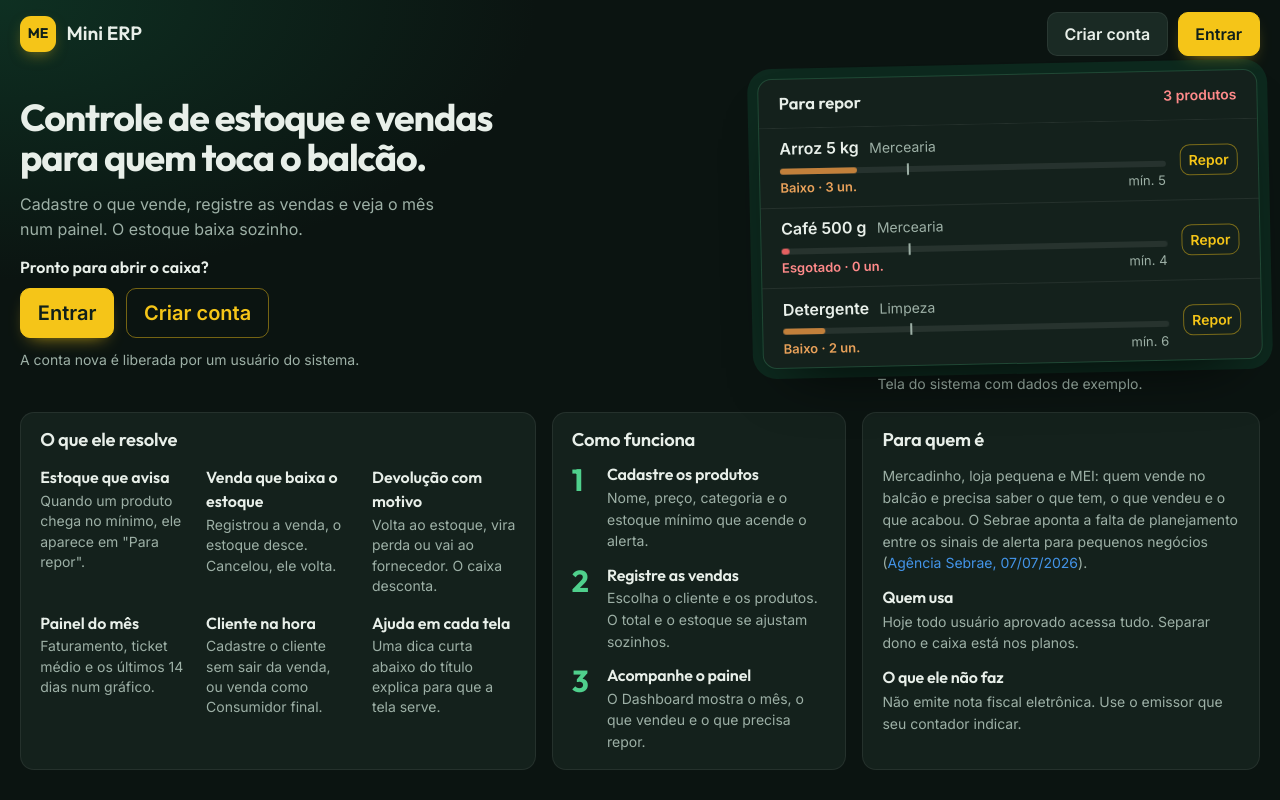
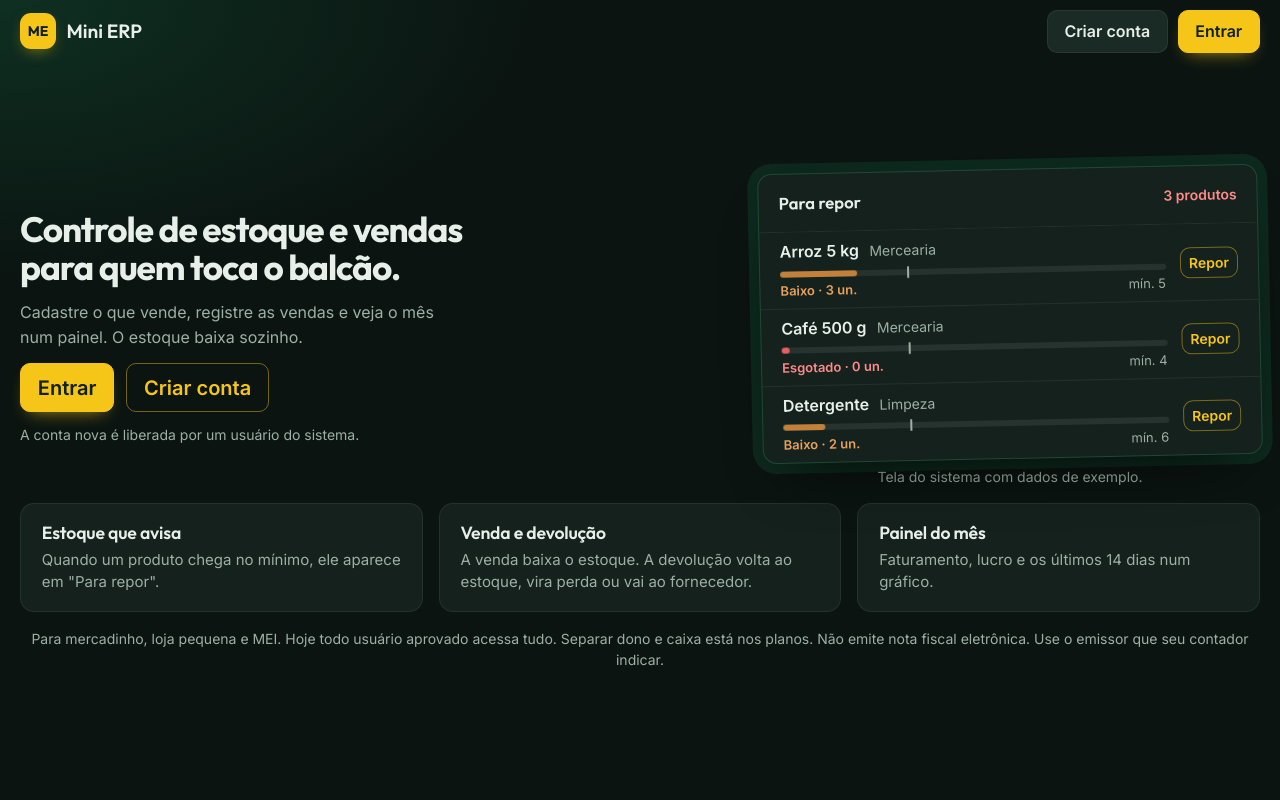
Before and after one commit to negri007/MINI-ERP, a Laravel app: page / in a window 1280 px wide. Run offline with Laravel 12, Linux system fonts and the light colour scheme.

Commit message:
Página inicial mais limpa: abertura, três destaques e uma linha de rodapé
Co-Authored-By: Claude Sonnet 5.5 <noreply@anthropic.com>
Claude-Session: https://claude.ai/code/session_0111rcv9K2qLxjN1XcRWxr7U

```diff
--- a/public/css/apresentacao.css
+++ b/public/css/apresentacao.css
@@ -66,79 +66,28 @@
 .ap-contagem { color: #ff8a8a; font-family: var(--fonte-texto); font-size: var(--texto-pequeno); font-weight: 600; }
 .ap-amostra figcaption { margin-top: 1rem; color: var(--texto-2); font-size: var(--texto-pequeno); text-align: center; }
 
-/* Blocos: três cartões lado a lado, cada um com um assunto */
-.ap-blocos {
-    display: grid;
-    grid-template-columns: minmax(0, 1.75fr) minmax(0, 1fr) minmax(0, 1.35fr);
-    gap: 1rem;
-}
-.ap-bloco {
-    padding: 1.3rem 1.4rem;
-    border: 1px solid var(--borda);
-    border-radius: var(--raio);
-    background: var(--cartao);
-}
-.ap-bloco h2 { margin: 0 0 .9rem; font-size: 1.15rem; }
-.ap-bloco h3 { margin: .9rem 0 .2rem; font-size: 1rem; }
-.ap-bloco p { margin: 0; color: var(--texto-2); font-size: .9375rem; line-height: 1.55; }
-
-/* "O que ele resolve": seis itens em três colunas (duas linhas) */
-.ap-lista { display: grid; grid-template-columns: repeat(3, minmax(0, 1fr)); gap: .9rem 1.4rem; margin: 0; }
-.ap-lista dt { color: var(--texto); font-family: var(--fonte-titulo); font-weight: 600; }
-.ap-lista dd { margin: .1rem 0 0; color: var(--texto-2); font-size: .9375rem; line-height: 1.45; }
-
-/* "Como funciona": é uma sequência de verdade, então leva número */
-.ap-passos { display: grid; gap: .85rem; margin: 0; padding: 0; list-style: none; counter-reset: passo; }
-.ap-passos li { display: grid; grid-template-columns: 2.2rem minmax(0, 1fr); counter-increment: passo; }
-.ap-passos li::before {
-    content: counter(passo);
-    grid-row: span 2;
-    color: var(--verde-texto);
-    font-family: var(--fonte-titulo);
-    font-size: 1.9rem;
-    font-weight: 700;
-    line-height: 1;
-}
-.ap-passos h3 { margin: 0 0 .15rem; font-size: 1rem; }
-
-/* Notebook mais baixo: aperta um pouco para continuar sem rolar */
-@media (min-width: 992px) and (max-height: 800px) {
-    .ap-topo { padding: .75rem 0; }
-    .ap-pagina { gap: 1.1rem; }
-    .ap-amostra figcaption { margin-top: .6rem; }
-    .ap-amostra .card-header { padding-top: .7rem; padding-bottom: .7rem; }
-    .ap-abertura h1 { font-size: 2.35rem; }
-    .ap-lead { font-size: 1rem; margin-bottom: .8rem; }
-    .ap-bloco { padding: 1rem 1.2rem; }
-    .ap-bloco p, .ap-lista dd { font-size: .875rem; }
-    .ap-amostra .estoque-item { padding-top: .55rem; padding-bottom: .55rem; }
-}
-
-/* Telas ainda mais baixas (1280×720): títulos menores */
-@media (min-width: 992px) and (max-height: 740px) {
-    .ap-abertura h1 { font-size: 2.1rem; margin-bottom: .6rem; }
-    .ap-chamada { display: none; } /* a frase volta nas telas maiores; os botões continuam */
-    .ap-bloco h2 { margin-bottom: .6rem; font-size: 1.05rem; }
-    .ap-lista { gap: .6rem 1.2rem; }
-    .ap-bloco h3 { margin-top: .6rem; }
-    .ap-blocos { grid-template-columns: minmax(0, 1.55fr) minmax(0, 1.15fr) minmax(0, 1.4fr); }
-    .ap-amostra .estoque-item { padding-top: .4rem; padding-bottom: .4rem; }
-    .ap-passos { gap: .6rem; }
-    .ap-topo { padding: .5rem 0; }
-    .ap-bloco { padding: .85rem 1.1rem; }
-    .ap-bloco p, .ap-lista dd { font-size: .8125rem; line-height: 1.4; }
-    .ap-blocos { grid-template-columns: minmax(0, 1.7fr) minmax(0, 1.1fr) minmax(0, 1.35fr); }
-}
-
-/* Tablet: blocos em duas colunas */
-@media (max-width: 1199.98px) {
-    .ap-blocos { grid-template-columns: minmax(0, 1fr) minmax(0, 1fr); }
-    .ap-resolve { grid-column: 1 / -1; }
-}
+/* Destaques: três cartões lado a lado, com título e uma frase */
+.ap-blocos { display: grid; grid-template-columns: repeat(3, minmax(0, 1fr)); gap: 1rem; }
+.ap-bloco { padding: 1.1rem 1.3rem; border: 1px solid var(--borda); border-radius: var(--raio); background: var(--cartao); }
+.ap-bloco h2 { margin: 0 0 .35rem; font-size: 1.1rem; }
+.ap-bloco p { margin: 0; color: var(--texto-2); font-size: .9375rem; line-height: 1.5; }
+.ap-rodape { margin: 0; color: var(--texto-2); font-size: var(--texto-pequeno); text-align: center; }
 
 /* Celular: tudo em uma coluna */
 @media (max-width: 767.98px) {
-    .ap-abertura, .ap-blocos, .ap-lista { grid-template-columns: minmax(0, 1fr); }
+    .ap-abertura, .ap-blocos { grid-template-columns: minmax(0, 1fr); }
     .ap-amostra .card { transform: none; }
     .ap-acesso .btn-secondary { display: none; } /* "Criar conta" continua nos botões da abertura */
+    .ap-rodape { text-align: left; }
 }
+
+/* Telas baixas: aperta um pouco para continuar sem rolar */
+@media (min-width: 992px) and (max-height: 800px) {
+    .ap-topo { padding: .6rem 0; }
+    .ap-pagina { gap: 1rem; }
+    .ap-abertura h1 { font-size: 2.2rem; }
+    .ap-lead { font-size: 1rem; margin-bottom: .8rem; }
+    .ap-chamada { display: none; }
+    .ap-amostra figcaption { margin-top: .5rem; }
+    .ap-amostra .estoque-item { padding-top: .45rem; padding-bottom: .45rem; }
+}
--- a/resources/views/apresentacao.blade.php
+++ b/resources/views/apresentacao.blade.php
@@ -68,71 +68,27 @@
             </figure>
         </section>
 
-        {{-- Três blocos: o que resolve, como funciona e para quem é --}}
+        {{-- Três destaques curtos (o resto está no sistema, com dica em cada tela) --}}
         <div class="ap-blocos">
-            <section class="ap-bloco ap-resolve" aria-labelledby="ap-resolve">
-                <h2 id="ap-resolve">O que ele resolve</h2>
-                <dl class="ap-lista">
-                    <div>
-                        <dt>Estoque que avisa</dt>
-                        <dd>Quando um produto chega no mínimo, ele aparece em "Para repor".</dd>
-                    </div>
-                    <div>
-                        <dt>Venda que baixa o estoque</dt>
-                        <dd>Registrou a venda, o estoque desce. Cancelou, ele volta.</dd>
-                    </div>
-                    <div>
-                        <dt>Devolução com motivo</dt>
-                        <dd>Volta ao estoque, vira perda ou vai ao fornecedor. O caixa desconta.</dd>
-                    </div>
-                    <div>
-                        <dt>Painel do mês</dt>
-                        <dd>Faturamento, ticket médio e os últimos 14 dias num gráfico.</dd>
-                    </div>
-                    <div>
-                        <dt>Cliente na hora</dt>
-                        <dd>Cadastre o cliente sem sair da venda, ou venda como Consumidor final.</dd>
-                    </div>
-                    <div>
-                        <dt>Ajuda em cada tela</dt>
-                        <dd>Uma dica curta abaixo do título explica para que a tela serve.</dd>
-                    </div>
-                </dl>
+            <section class="ap-bloco" aria-labelledby="ap-estoque">
+                <h2 id="ap-estoque">Estoque que avisa</h2>
+                <p>Quando um produto chega no mínimo, ele aparece em "Para repor".</p>
             </section>
-
-            <section class="ap-bloco" aria-labelledby="ap-como">
-                <h2 id="ap-como">Como funciona</h2>
-                <ol class="ap-passos">
-                    <li>
-                        <h3>Cadastre os produtos</h3>
-                        <p>Nome, preço, categoria e o estoque mínimo que acende o alerta.</p>
-                    </li>
-                    <li>
-                        <h3>Registre as vendas</h3>
-                        <p>Escolha o cliente e os produtos. O total e o estoque se ajustam sozinhos.</p>
-                    </li>
-                    <li>
-                        <h3>Acompanhe o painel</h3>
-                        <p>O Dashboard mostra o mês, o que vendeu e o que precisa repor.</p>
-                    </li>
-                </ol>
+            <section class="ap-bloco" aria-labelledby="ap-venda">
+                <h2 id="ap-venda">Venda e devolução</h2>
+                <p>A venda baixa o estoque. A devolução volta ao estoque, vira perda ou vai ao fornecedor.</p>
             </section>
-
-            <section class="ap-bloco ap-quem" aria-labelledby="ap-quem">
-                <h2 id="ap-quem">Para quem é</h2>
-                <p>
-                    Mercadinho, loja pequena e MEI: quem vende no balcão e precisa saber o que tem, o que vendeu e o que acabou.
-                    O Sebrae aponta a falta de planejamento entre os sinais de alerta para pequenos negócios
-                    (<a href="https://agenciasebrae.com.br/?p=41140" rel="noopener" target="_blank">Agência Sebrae, 07/07/2026<span class="visually-hidden">, abre em nova aba</span></a>).
-                </p>
-
-                <h3 id="ap-usa">Quem usa</h3>
-                <p>Hoje todo usuário aprovado acessa tudo. Separar dono e caixa está nos planos.</p>
-
-                <h3 id="ap-nao">O que ele não faz</h3>
-                <p>Não emite nota fiscal eletrônica. Use o emissor que seu contador indicar.</p>
+            <section class="ap-bloco" aria-labelledby="ap-painel">
+                <h2 id="ap-painel">Painel do mês</h2>
+                <p>Faturamento, lucro e os últimos 14 dias num gráfico.</p>
             </section>
         </div>
+
+        {{-- Rodapé: para quem é e limites do sistema, em uma linha discreta --}}
+        <p class="ap-rodape">
+            Para mercadinho, loja pequena e MEI. Hoje todo usuário aprovado acessa tudo. Separar dono e caixa está nos planos.
+            Não emite nota fiscal eletrônica. Use o emissor que seu contador indicar.
+        </p>
     </main>
 </body>
 </html>
```
